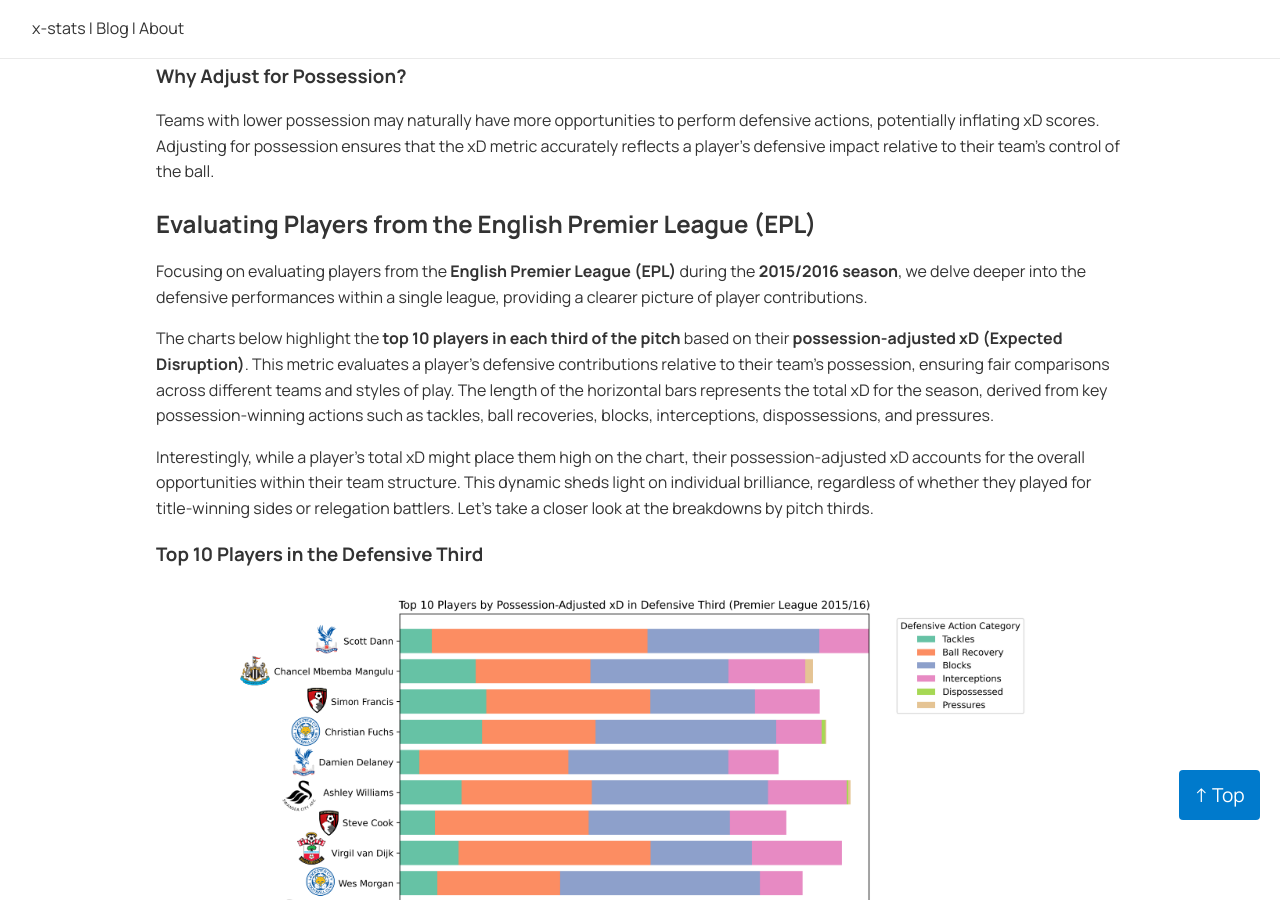
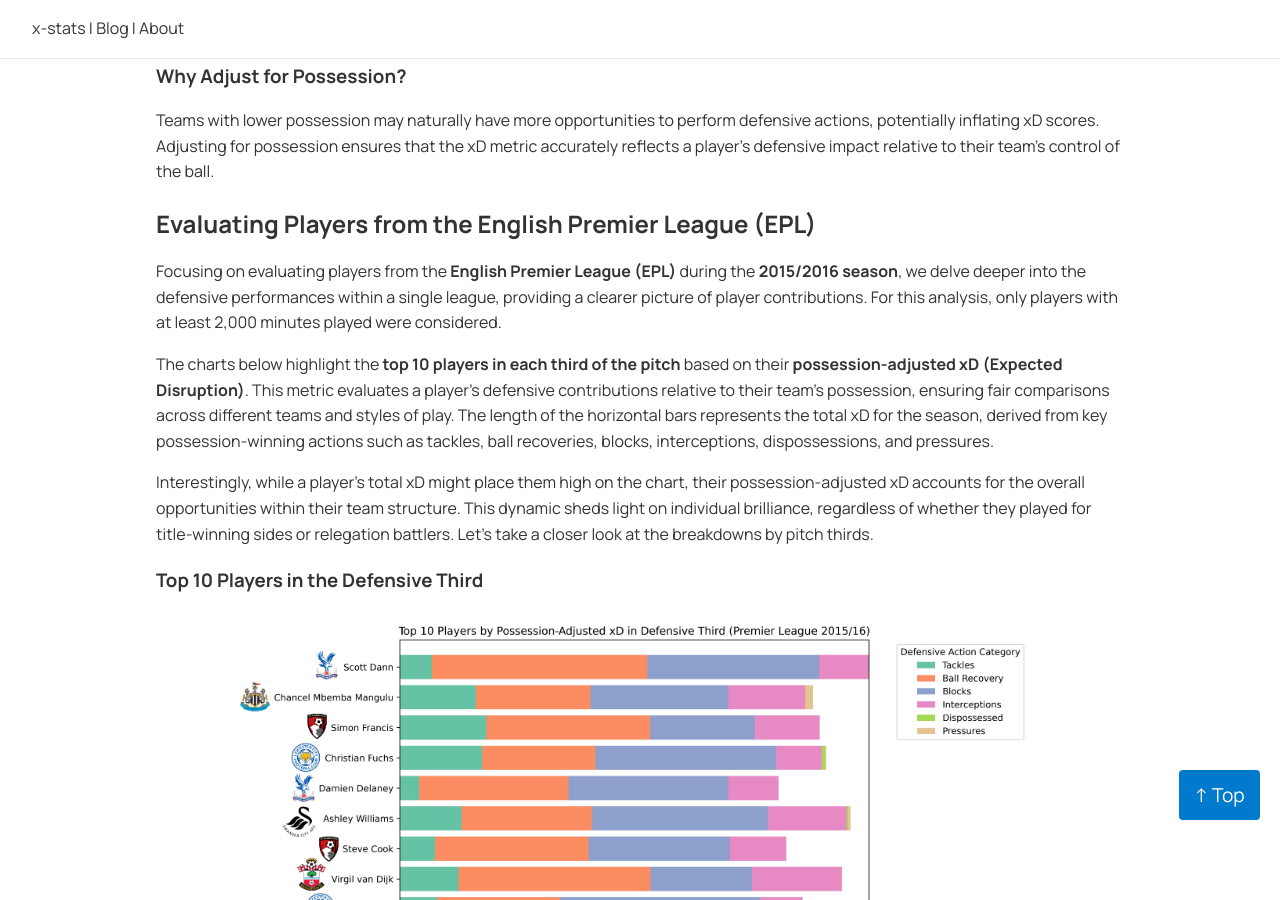
Before and after one commit to u3mukher/x-stats, a Jekyll site: the page built from _posts/2024-12-12-xD.md, in a window 1280 px wide and 900 px high, scrolled down 5717 px. Built offline with Jekyll 4.4.1, drawn with Linux system fonts in a browser that asks for light colours; a style sheet for code colours, icons or effects is not loaded.

Commit message:
Update 2024-12-12-xD.md

```diff
--- a/_posts/2024-12-12-xD.md
+++ b/_posts/2024-12-12-xD.md
@@ -177,7 +177,7 @@ Teams with lower possession may naturally have more opportunities to perform def
 
 ## Evaluating Players from the English Premier League (EPL)
 
-Focusing on evaluating players from the **English Premier League (EPL)** during the **2015/2016 season**, we delve deeper into the defensive performances within a single league, providing a clearer picture of player contributions.
+Focusing on evaluating players from the **English Premier League (EPL)** during the **2015/2016 season**, we delve deeper into the defensive performances within a single league, providing a clearer picture of player contributions. For this analysis, only players with at least 2,000 minutes played were considered.
 
 The charts below highlight the **top 10 players in each third of the pitch** based on their **possession-adjusted xD (Expected Disruption)**. This metric evaluates a player’s defensive contributions relative to their team’s possession, ensuring fair comparisons across different teams and styles of play. The length of the horizontal bars represents the total xD for the season, derived from key possession-winning actions such as tackles, ball recoveries, blocks, interceptions, dispossessions, and pressures.
 
```
